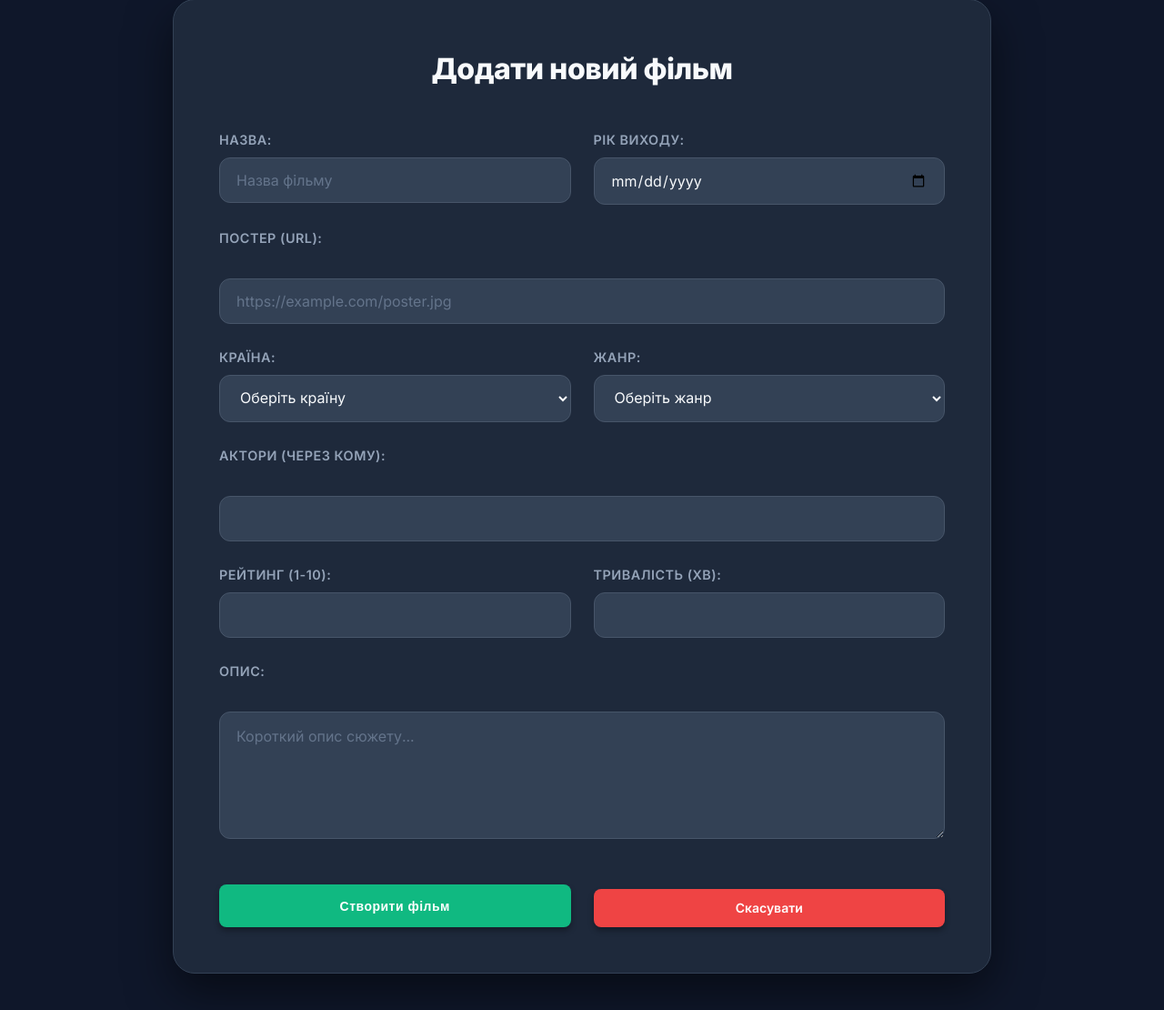
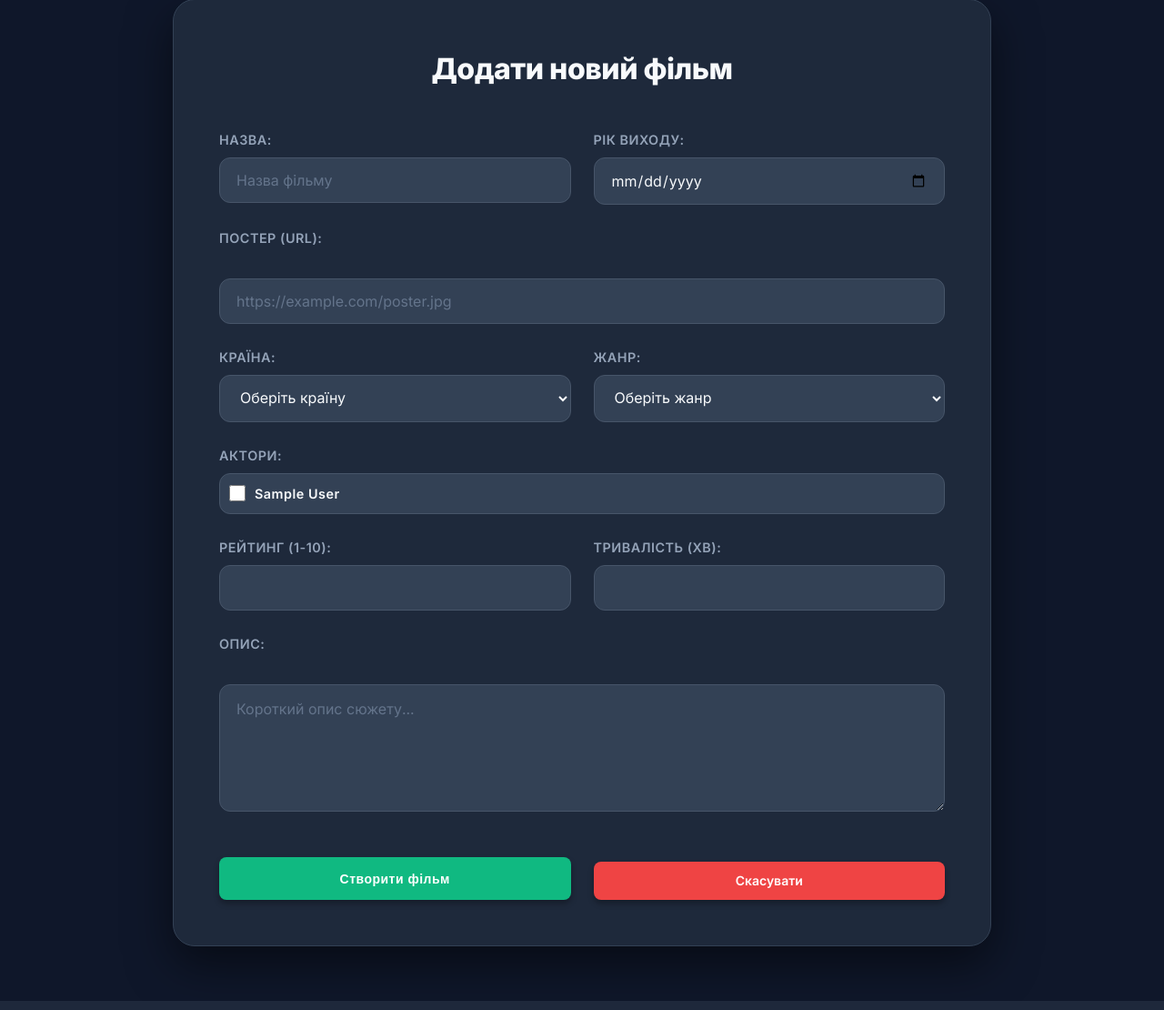
Before and after one commit to Pulya063/FlaskProject, a Flask app: page /films/new in a window 1280 px wide. Shown: the part 136-1246 px from the top of the page at 91% size. Run offline with Flask 3, Linux system fonts and the light colour scheme; the visitor is signed in with stand-in values (Sample User, id 1); tables that the repository leaves empty hold one stand-in row (values such as "Sample post").

Commit message:
Finished project

```diff
--- a/app.py
+++ b/app.py
@@ -117,7 +117,7 @@ def user_login_post():
 
         session['user_id'] = result_user.id
         return redirect(url_for('main_page'))
-    except Exception as e:
+    except Exception:
         flash('Сталася помилка при вході. Спробуйте ще раз.', 'error')
         return redirect(url_for('login_page'))
 
@@ -210,21 +210,22 @@ def film_create_page():
     database.get_db()
     countries = database.db_session.execute(select(Country).order_by(Country.country_name)).scalars().all()
     genres = database.db_session.execute(select(Genre).order_by(Genre.genre)).scalars().all()
-    return render_template('film_create.html', countries=countries, genres=genres)
+    actors = database.db_session.execute(select(Actor).order_by(Actor.id)).scalars().all()
+    return render_template('film_create.html', countries=countries, genres=genres, all_actors=actors)
+
 
 
 @app.route('/films', methods=['GET', 'POST'])
 def films():
     database.get_db()
     if request.method == "POST":
-        # Створення нового фільму
         try:
             name = request.form.get('name')
             year_str = request.form.get('date')
             poster = request.form.get('poster')
             country_name = request.form.get('country')
             genre_val = request.form.get('genre')
-            actors = request.form.get('actors')
+            actors_ids = request.form.getlist('actor[]')
             rating = request.form.get('rating')
             duration = request.form.get('duration')
             description = request.form.get('description')
@@ -247,7 +248,6 @@ def films():
                 poster=poster,
                 country_name=country_name,
                 genre=genre_val,
-                actor=actors,
                 rating=rating_int,
                 duration=duration_int,
                 description=description,
@@ -255,6 +255,13 @@ def films():
             )
 
             database.db_session.add(new_film)
+            database.db_session.flush()
+
+            if actors_ids:
+                for actor_id in actors_ids:
+                    actor_film = ActorFilm(film_id=new_film.id, actor_id=int(actor_id))
+                    database.db_session.add(actor_film)
+
             database.db_session.commit()
 
             flash("Фільм успішно створено!", "success")
@@ -266,7 +273,6 @@ def films():
             return redirect(url_for('film_create_page'))
 
     else:
-        # Пошук фільмів (GET)
         filter_params = request.args
 
         query = select(Film)
@@ -313,11 +319,16 @@ def film_info(film_id):
             flash("Не вдалос знайти фільм", "danger")
             return redirect(url_for('films'))
 
+        film_actors = database.db_session.execute(select(Actor).join(ActorFilm).where(ActorFilm.film_id == film_id)).scalars().all()
+
         feedbacks = database.db_session.execute(select(Feedback).where(Feedback.film_id == film_id).order_by(Feedback.added_at)).scalars().all()
+
+        countries = database.db_session.execute(select(Country)).scalars().all()
+        genres = database.db_session.execute(select(Genre)).scalars().all()
 
         user_lists = database.db_session.execute(select(MovieList).where(MovieList.user_id == session['user_id'])).scalars().all()
 
-        return render_template("film_info.html", film=res_film, film_feedbacks=feedbacks, user_lists=user_lists)
+        return render_template("film_info.html", film=res_film, film_feedbacks=feedbacks, user_lists=user_lists, film_actors = film_actors, countries=countries, genres=genres)
     except Exception as e:
         flash(f'Помилка завантаження сторінки: {str(e)}', 'error')
         return redirect(url_for('films'))
@@ -687,4 +698,4 @@ def add_to_list(film_id):
 
 
 if __name__ == '__main__':
-    app.run(debug=True, use_reloader=False)
+    app.run(debug=True, port=7000)
--- a/database/models.py
+++ b/database/models.py
@@ -57,8 +57,6 @@ class Film(Base):
     poster = Column(String, unique=True)
 
     genre = Column("genre", String)
-
-    actor = Column("actor", String)
 
     description = Column(String, nullable=False)
 
--- a/docker-compose.yml
+++ b/docker-compose.yml
@@ -1,4 +1,4 @@
-version: '3.8'
+version: '3.9'
 
 services:
   web:
--- a/static/form.css
+++ b/static/form.css
@@ -127,6 +127,38 @@ button:hover {
     transform: translateY(-2px);
 }
 
+/* ===== Checkbox List ===== */
+.checkbox-list {
+    display: grid;
+    grid-template-columns: repeat(auto-fill, minmax(200px, 1fr));
+    gap: 10px;
+    max-height: 200px;
+    overflow-y: auto;
+    padding: 10px;
+    border: 1px solid #475569;
+    border-radius: 12px;
+    background: var(--bg-input);
+}
+
+.checkbox-item {
+    display: flex;
+    align-items: center;
+    gap: 10px;
+}
+
+.checkbox-item input[type="checkbox"] {
+    width: 18px;
+    height: 18px;
+    cursor: pointer;
+}
+
+.checkbox-item label {
+    margin-bottom: 0;
+    text-transform: none;
+    cursor: pointer;
+    color: var(--text-main);
+}
+
 /* Responsive */
 @media (max-width: 600px) {
     .form-row {
--- a/templates/film_create.html
+++ b/templates/film_create.html
@@ -56,8 +56,19 @@
                 </div>
             </div>
 
-            <label>Актори (через кому):</label>
-            <input type="text" name="actors" placeholder="">
+            <div>
+                <label>Актори:</label>
+                <div class="checkbox-list">
+                    {% if all_actors %}
+                        {% for one_actor in all_actors %}
+                            <div class="checkbox-item">
+                                <input type="checkbox" id="actor_{{ one_actor.id }}" name="actor[]" value="{{ one_actor.id }}">
+                                <label for="actor_{{ one_actor.id }}">{{ one_actor.first_name }} {{ one_actor.last_name }}</label>
+                            </div>
+                        {% endfor %}
+                    {% endif %}
+                </div>
+            </div>
 
             <div class="form-row">
                 <div>
```
Also changed, not shown: templates/film_info.html (+7 -3 lines), README.md (added), 2 other files.
